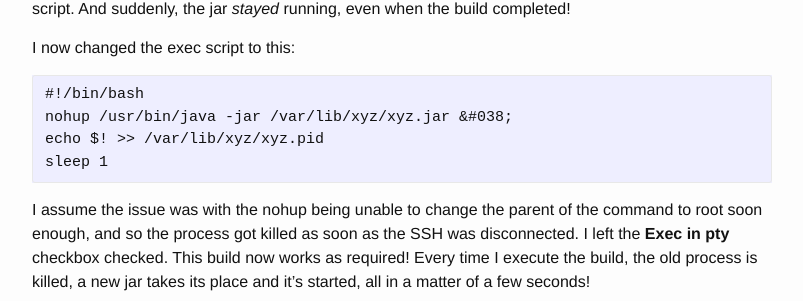
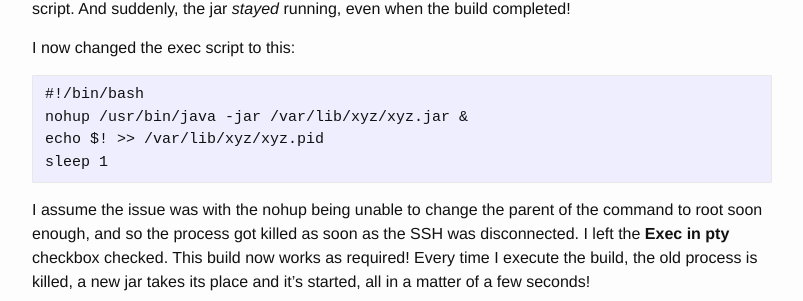
Before and after one commit to caffinc/caffinc.github.io, a Jekyll site: the page built from _posts/2015-05-12-automatically-updating-fat-jar-with-jenkins-publish-over-ssh.md, in a window 1280 px wide. Shown: the part 1853-2154 px from the top of the page, without its empty margins (238-1041 px from the left). Built offline with Jekyll 4.4.1, drawn with Linux system fonts in a browser that asks for light colours; comment, search, counter and statistics services are not loaded.

Commit message:
Fixing quotes

```diff
--- a/_posts/2015-05-12-automatically-updating-fat-jar-with-jenkins-publish-over-ssh.md
+++ b/_posts/2015-05-12-automatically-updating-fat-jar-with-jenkins-publish-over-ssh.md
@@ -46,18 +46,18 @@ Now that the PID is getting written to a file, I add a transfer set **before** t
 My final configuration so far looks something like this:
 [<img class="aligncenter size-full wp-image-64" src="http://caffinc.com/wp-content/uploads/2015/05/build_transfer_sets.png?fit=788%2C781" alt="build_transfer_sets" data-recalc-dims="1" />][3]
 
-This *should* work. But it doesn&#8217;t. The running process (if there is one, and the pid file is present) is killed. The new process starts as expected. But the build freezes and after a couple of minutes, gets set to **Unstable**. If you look at the Console Output in Jenkins, you can see that it is waiting for the script to return after starting the jar file and piping the pid into a file. After trying all combinations of scripts, using exec, start, with &, without &, I was nearly at my wit&#8217;s end. I then discovered that in the **Advanced&#8230;** options there was a **Exec in pty** checkbox. I checked this, and my builds were no longer timing out (Set in the **Exec timeout (ms)**) and the build was succeeding. But now the jar was no longer running! :(
+This *should* work. But it doesn&#8217;t. The running process (if there is one, and the pid file is present) is killed. The new process starts as expected. But the build freezes and after a couple of minutes, gets set to **Unstable**. If you look at the Console Output in Jenkins, you can see that it is waiting for the script to return after starting the jar file and piping the pid into a file. After trying all combinations of scripts, using exec, start, with &, without &, I was nearly at my wit's end. I then discovered that in the **Advanced&#8230;** options there was a **Exec in pty** checkbox. I checked this, and my builds were no longer timing out (Set in the **Exec timeout (ms)**) and the build was succeeding. But now the jar was no longer running! :(
 
 I tried several more combinations of scripts, and eventually I realized that the jar was getting executed, but was getting killed before it actually ran. I discovered this after adding a `sleep 60` in the execution script. And suddenly, the jar *stayed* running, even when the build completed!
 
 I now changed the exec script to this:
 
     #!/bin/bash
-    nohup /usr/bin/java -jar /var/lib/xyz/xyz.jar &#038;
+    nohup /usr/bin/java -jar /var/lib/xyz/xyz.jar &
     echo $! >> /var/lib/xyz/xyz.pid
     sleep 1
 
-I assume the issue was with the nohup being unable to change the parent of the command to root soon enough, and so the process got killed as soon as the SSH was disconnected. I left the **Exec in pty** checkbox checked. This build now works as required! Every time I execute the build, the old process is killed, a new jar takes its place and it&#8217;s started, all in a matter of a few seconds!
+I assume the issue was with the nohup being unable to change the parent of the command to root soon enough, and so the process got killed as soon as the SSH was disconnected. I left the **Exec in pty** checkbox checked. This build now works as required! Every time I execute the build, the old process is killed, a new jar takes its place and it's started, all in a matter of a few seconds!
 
  [1]: http://caffinc.com/wp-content/uploads/2015/05/post_build_send_artifacts_over_ssh.png
  [2]: http://www.cyberciti.biz/tips/nohup-execute-commands-after-you-exit-from-a-shell-prompt.html
```
Also changed, not shown: other parts of _posts/2015-05-12-automatically-updating-fat-jar-with-jenkins-publish-over-ssh.md (+1 -1 lines).
